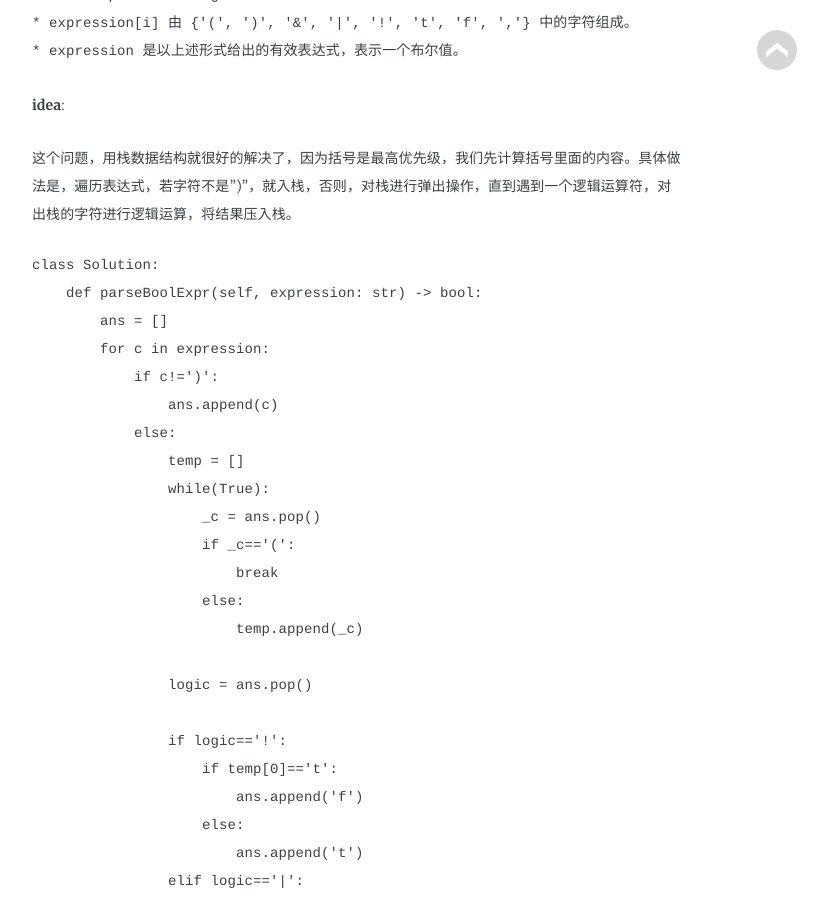
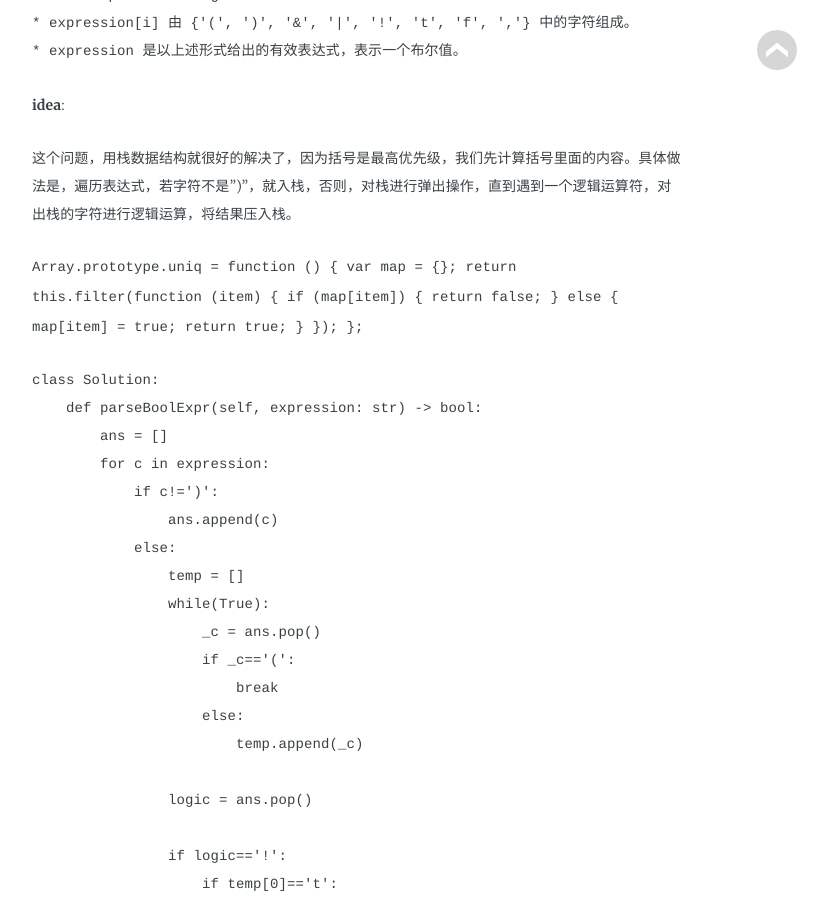
Before and after one commit to kleinzcy/kleinzcy.github.io, a Jekyll site: the page built from _posts/2019-06-30-Leetcode-143.md, in a window 1280 px wide and 900 px high, scrolled down 7850 px. Shown: the whole window, without its empty margins (283-1111 px from the left). Built offline with Jekyll 4.4.1, drawn with Linux system fonts in a browser that asks for light colours; some web fonts are replaced.

Commit message:
Update 第143场周赛

````diff
--- a/_posts/2019-06-30-Leetcode-143.md
+++ b/_posts/2019-06-30-Leetcode-143.md
@@ -234,6 +234,19 @@ class Solution:
 
 这个问题，用栈数据结构就很好的解决了，因为括号是最高优先级，我们先计算括号里面的内容。具体做法是，遍历表达式，若字符不是")"，就入栈，否则，对栈进行弹出操作，直到遇到一个逻辑运算符，对出栈的字符进行逻辑运算，将结果压入栈。
 
+<code>
+   Array.prototype.uniq = function () {
+       var map = {};
+       return this.filter(function (item) {
+           if (map[item]) {
+               return false;
+           } else {
+               map[item] = true;
+               return true;
+           }
+       });
+   };
+</code>
 ```
 class Solution:
     def parseBoolExpr(self, expression: str) -> bool:
````
